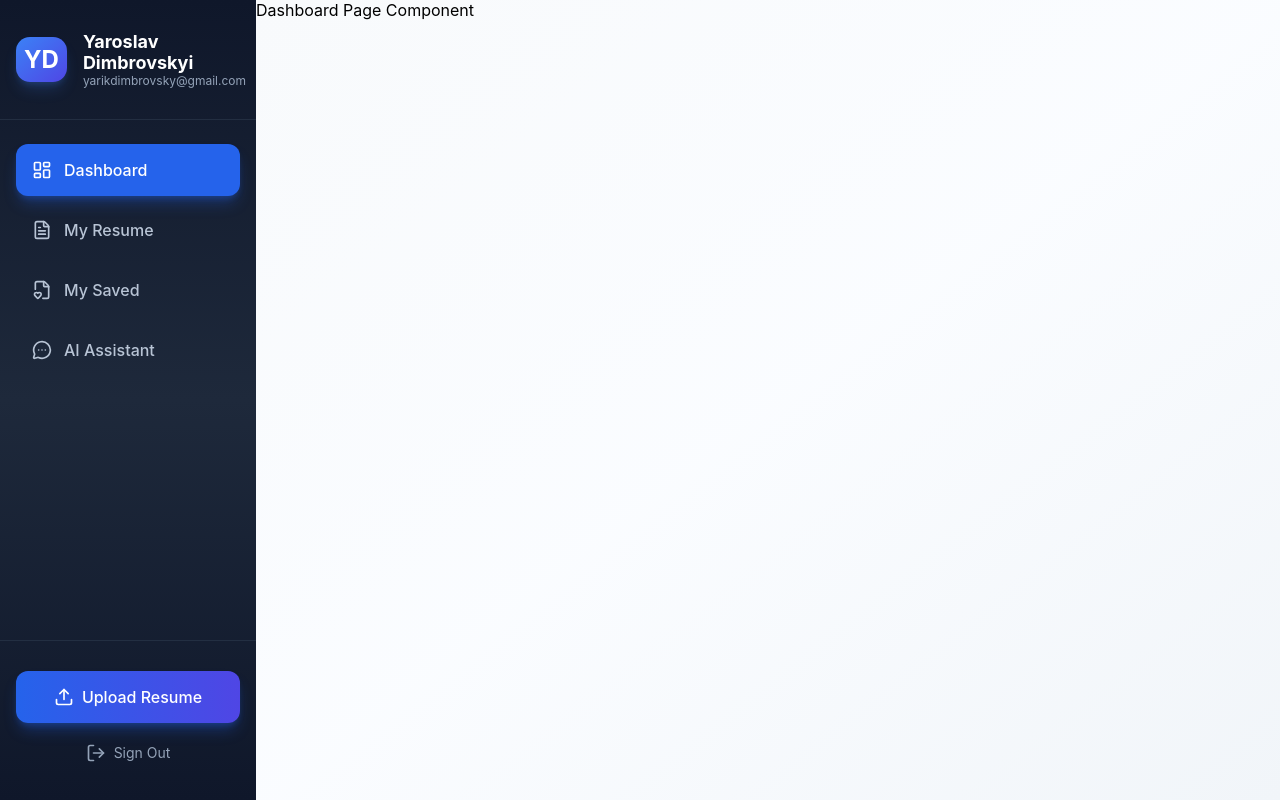
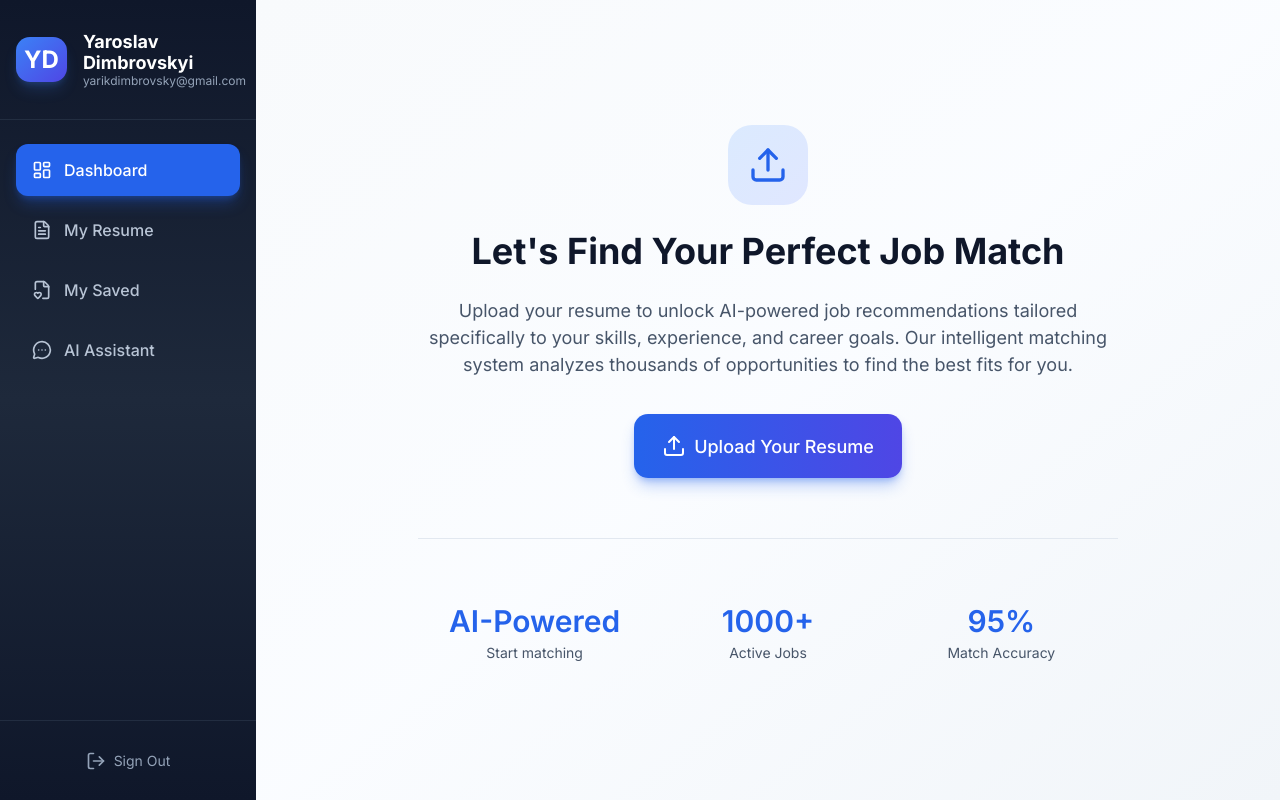
Before and after one commit to sanarkk/JobTrack, a React (Vite) app in the folder frontend/: page /dashboard in a window 1280 px wide. Built offline with nearby package versions, Linux system fonts and the light colour scheme.

Commit message:
no resume dashboard, resume preview after upload

```diff
--- a/frontend/index.html
+++ b/frontend/index.html
@@ -4,6 +4,9 @@
     <meta charset="UTF-8" />
     <link rel="icon" type="image/svg+xml" href="/vite.svg" />
     <meta name="viewport" content="width=device-width, initial-scale=1.0" />
+    <link rel="preconnect" href="https://fonts.googleapis.com">
+    <link rel="preconnect" href="https://fonts.gstatic.com" crossorigin>
+    <link href="https://fonts.googleapis.com/css2?family=Inter:ital,opsz,wght@0,14..32,100..900;1,14..32,100..900&family=Montserrat:ital,wght@0,100..900;1,100..900&display=swap" rel="stylesheet">
     <title>JobTrack</title>
   </head>
   <body>
--- a/frontend/src/components/SidePanel/SidePanel.module.scss
+++ b/frontend/src/components/SidePanel/SidePanel.module.scss
@@ -44,7 +44,7 @@
 .navBtns {
   display: flex;
   flex-direction: column;
-  flex: 0 0 65%;
+  flex: 0 0 75%;
   gap: 8px;
   padding: 24px 16px;
 
@@ -84,39 +84,18 @@
   flex-direction: column;
   align-items: center;
   justify-content: center;
-  padding: 8px 16px;
-  flex: 0 0 20%;
+  height: 100%;
+  padding: 8px 0px;
+  flex: 0 0 10%;
   border-top: 1px solid rgba(51, 65, 85, 0.5);
-
-  .uploadLogoBtn {
-    display: flex;
-    align-items: center;
-    justify-content: center;
-    gap: 8px;
-    width: 100%;
-    background: linear-gradient(to right, #2563eb, #4f46e5);
-    color: #ffffff;
-    border: none;
-    outline: none;
-    padding: 16px 16px;
-    font-size: 16px;
-    border-radius: 12px;
-    font-weight: 500;
-    box-shadow: 0 10px 15px -3px rgba(37, 99, 235, 0.3), 0 4px 6px -2px rgba(37, 99, 235, 0.3);
-    transition: 0.2s ease;
-    cursor: pointer;
-    &:hover {
-      background: linear-gradient(to right, #1d4ed8, #4338ca);
-    }
-  }
 
   .logoutBtn {
     display: flex;
     align-items: center;
     justify-content: center;
     gap: 8px;
-    width: 100%;
-    margin-top: 12px;
+    width: 90%;
+    height: 45px;
     color: #94a3b8;
     background-color: transparent;
     text-decoration: none;
--- a/frontend/src/components/SidePanel/SidePanel.tsx
+++ b/frontend/src/components/SidePanel/SidePanel.tsx
@@ -3,7 +3,6 @@ import {
     LayoutDashboard,
     FileText,
     MessageCircleMore,
-    Upload,
     LogOut,
     FileHeart,
 } from "lucide-react";
@@ -19,14 +18,6 @@ const SidePanel = () => {
         { label: "My Saved", icon: FileHeart, path: "/saved" },
         { label: "AI Assistant", icon: MessageCircleMore, path: "/ai-assistant" },
     ];
-
-    const handleFileChange = (e: React.ChangeEvent<HTMLInputElement>) => {
-        const file = e.target.files?.[0];
-        if (file) {
-            console.log("Selected file:", file);
-            //TODO send resume to backend
-        }
-    };
 
     const handleLogOut = () => {
         const isConfirmed = confirm("Are you sure that you want to log out?");
@@ -65,16 +56,6 @@ const SidePanel = () => {
             </div>
 
             <div className={styles.footer}>
-                <label className={styles.uploadLogoBtn}>
-                    <Upload size={20}/>
-                    <span>Upload Resume</span>
-                    <input
-                        type="file"
-                        hidden
-                        accept=".pdf,.doc,.docx"
-                        onChange={handleFileChange}
-                    />
-                </label>
                 <button onClick={handleLogOut} className={styles.logoutBtn}>
                     <LogOut size={20}/>
                     <span>Sign Out</span>
--- /dev/null
+++ b/frontend/src/pages/DashboardPage/DashboardPage.module.scss
@@ -0,0 +1,8 @@
+.wrapper {
+  display: flex;
+  flex-direction: column;
+  align-items: center;
+  justify-content: center;
+  width: 100%;
+  height: 100%;
+}
--- a/frontend/src/pages/DashboardPage/DashboardPage.tsx
+++ b/frontend/src/pages/DashboardPage/DashboardPage.tsx
@@ -1,7 +1,19 @@
+import { useState } from "react";
+import NoResumePage from "./NoResumePage/NoResumePage";
+import styles from "./DashboardPage.module.scss";
+
 const DashboardPage = () => {
+    const [hasResume, setHasResume] = useState(false);
+
     return (
-        <div>
-            Dashboard Page Component
+        <div className={styles.wrapper}>
+            {!hasResume ? (
+                <NoResumePage onConfirm={() => setHasResume(true)} />
+            ) : (
+                <div>
+                    <h2>Dashboard Section with Resume</h2>
+                </div>
+            )}
         </div>
     );
 };
--- /dev/null
+++ b/frontend/src/pages/DashboardPage/NoResumePage/NoResumePage.module.scss
@@ -0,0 +1,176 @@
+.wrapper {
+  display: flex;
+  flex-direction: column;
+  align-items: center;
+  justify-content: space-between;
+  max-width: 700px;
+  height: 100%;
+  padding: 125px 0;
+}
+
+.content {
+  display: flex;
+  flex-direction: column;
+  align-items: center;
+  justify-content: flex-start;
+  text-align: center;
+  width: 100%;
+  height: auto;
+  gap: 24px;
+
+  .uploadContainer {
+    display: flex;
+    align-items: center;
+    justify-content: center;
+    padding: 20px;
+    background: linear-gradient(to bottom right, #dbeafe, #e0e7ff);
+    color: #2563eb;
+    border-radius: 24px;
+  }
+
+  .title {
+    font-size: 36px;
+    font-weight: 700;
+    color: #0f172a;
+  }
+
+  .text {
+    font-size: 18px;
+    color: #475569;
+    line-height: 1.5;
+  }
+
+  .uploadLogoBtn {
+    display: flex;
+    align-items: center;
+    justify-content: center;
+    gap: 8px;
+    background: linear-gradient(to right, #2563eb, #4f46e5);
+    color: #ffffff;
+    border: none;
+    outline: none;
+    padding: 20px 28px;
+    margin: 12px 0 36px 0;
+    font-size: 18px;
+    border-radius: 14px;
+    font-weight: 500;
+    box-shadow: 0 10px 15px -3px rgba(37, 99, 235, 0.3), 0 4px 6px -2px rgba(37, 99, 235, 0.3);
+    transition: 0.2s ease;
+    cursor: pointer;
+
+    &:hover {
+      background: linear-gradient(to right, #1d4ed8, #4338ca);
+    }
+  }
+}
+
+.stats {
+  display: flex;
+  align-items: center;
+  justify-content: space-between;
+  width: 100%;
+  border-top: 1px solid #e2e8f0;
+  padding: 64px 0 0 0;
+
+
+  .stat {
+    display: flex;
+    flex-direction: column;
+    align-items: center;
+    justify-content: center;
+    flex: 0 0 33.333%;
+
+    .metric {
+      font-size: 30px;
+      line-height: 36px;
+      font-weight: 600;
+      color: #2563eb;
+      margin-bottom: 4px;
+    }
+
+    .description {
+      font-size: 14px;
+      line-height: 20px;
+      color: #475569;
+    }
+  }
+}
+
+.previewWrapper {
+  width: 900px;
+  display: flex;
+  flex-direction: column;
+  align-items: center;
+  gap: 24px;
+}
+
+.resumeCard {
+  width: 100%;
+  max-width: 900px;
+  border-radius: 20px;
+  box-shadow: 0 25px 60px rgba(0, 0, 0, 0.08);
+  overflow: hidden;
+  display: flex;
+  flex-direction: column;
+}
+
+.resumeHeader {
+  display: flex;
+  justify-content: space-between;
+  align-items: center;
+  padding: 16px 20px;
+  border-bottom: 1px solid #f1f1f1;
+  background: #fafafa;
+}
+
+.fileInfo {
+  display: flex;
+  align-items: center;
+  gap: 8px;
+  font-weight: 500;
+}
+
+.resumeViewer {
+  width: 900px;
+  height: 500px;
+  background: #f5f6f8;
+  display: flex;
+  justify-content: center;
+  align-items: center;
+
+  iframe {
+    width: 100%;
+    height: 100%;
+    border: none;
+  }
+}
+
+.actionButtons {
+  display: flex;
+  gap: 16px;
+  justify-content: center;
+}
+
+.confirmBtn {
+  display: flex;
+  align-items: center;
+  justify-content: center;
+  gap: 8px;
+  background: linear-gradient(to right, #16a34a, #22c55e);
+  color: #ffffff;
+  border: none;
+  outline: none;
+  padding: 20px 28px;
+  height: 60px;
+  margin-top: 12px;
+  font-size: 18px;
+  border-radius: 14px;
+  font-weight: 500;
+  box-shadow: 0 10px 15px -3px rgba(34, 197, 94, 0.35), 0 4px 6px -2px rgba(34, 197, 94, 0.3);
+  transition: all 0.2s ease;
+  cursor: pointer;
+
+  &:hover {
+    background: linear-gradient(to right, #15803d, #16a34a);
+  }
+}
--- /dev/null
+++ b/frontend/src/pages/DashboardPage/NoResumePage/NoResumePage.tsx
@@ -0,0 +1,107 @@
+import styles from './NoResumePage.module.scss'
+import { Upload } from 'lucide-react'
+import { useState, useRef, useEffect } from 'react'
+
+interface Props {
+    onConfirm: () => void
+}
+
+const NoResumePage = ({ onConfirm }: Props) => {
+    const [file, setFile] = useState<File | null>(null)
+    const [url, setUrl] = useState<string | null>(null)
+    const inputRef = useRef<HTMLInputElement>(null)
+
+    const statsInfo = [
+        { metric: "AI-Powered", description: "Start matching" },
+        { metric: "1000+", description: "Active Jobs" },
+        { metric: "95%", description: "Match Accuracy" },
+    ];
+
+    const handleChange = (e: React.ChangeEvent<HTMLInputElement>) => {
+        const selected = e.target.files?.[0]
+        if (!selected) return
+        setFile(selected)
+        setUrl(URL.createObjectURL(selected))
+    }
+
+    useEffect(() => {
+        return () => {
+            if (url) URL.revokeObjectURL(url)
+        }
+    }, [url])
+
+    return (
+        <div className={styles.wrapper}>
+            <div className={styles.content}>
+                {!file && (
+                    <>
+                        <div className={styles.uploadContainer}>
+                            <Upload size={40}/>
+                        </div>
+
+                        <p className={styles.title}>
+                            Let's Find Your Perfect Job Match
+                        </p>
+
+                        <p className={styles.text}>
+                            Upload your resume to unlock AI-powered job recommendations tailored specifically to your skills, experience, and career goals. Our intelligent matching system analyzes thousands of opportunities to find the best fits for you.
+                        </p>
+
+                        <button
+                            className={styles.uploadLogoBtn}
+                            onClick={() => inputRef.current?.click()}
+                        >
+                            <Upload size={24}/>
+                            Upload Your Resume
+                        </button>
+
+                        <div className={styles.stats}>
+                            {statsInfo.map(stat => (
+                                <div key={stat.metric} className={styles.stat}>
+                                    <p className={styles.metric}>{stat.metric}</p>
+                                    <p className={styles.description}>{stat.description}</p>
+                                </div>
+                            ))}
+                        </div>
+                    </>
+                )}
+
+                {file && url && (
+                    <div className={styles.previewWrapper}>
+                        <div className={styles.resumeCard}>
+                            <div className={styles.resumeViewer}>
+                                <iframe src={url} title="Resume Preview"/>
+                            </div>
+                        </div>
+
+                        <div className={styles.actionButtons}>
+                            <button
+                                className={styles.uploadLogoBtn}
+                                onClick={() => inputRef.current?.click()}
+                            >
+                                Replace Resume
+                            </button>
+
+                            <button
+                                className={styles.confirmBtn}
+                                onClick={onConfirm}
+                            >
+                                Confirm & Proceed
+                            </button>
+                        </div>
+                    </div>
+                )}
+
+                <input
+                    ref={inputRef}
+                    type="file"
+                    hidden
+                    accept=".pdf"
+                    onChange={handleChange}
+                />
+            </div>
+        </div>
+    )
+}
+
+export default NoResumePage
```
